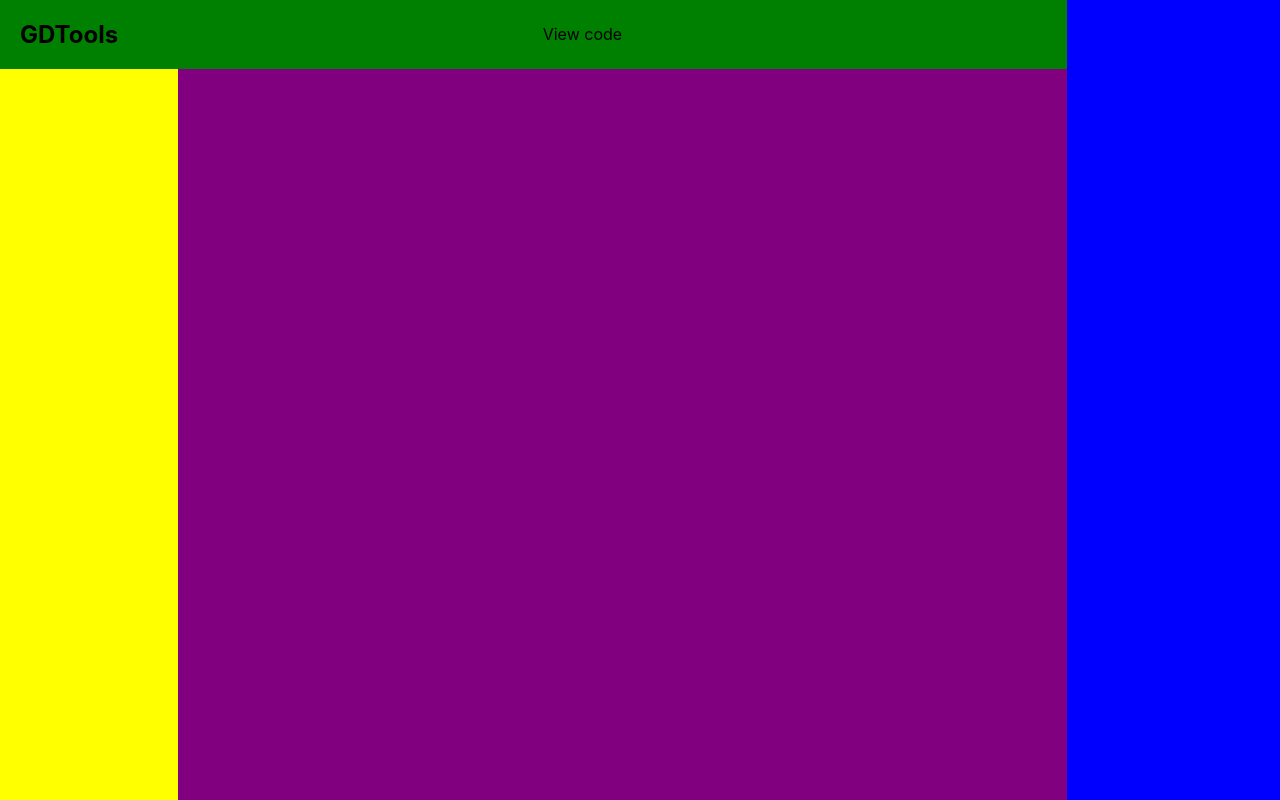
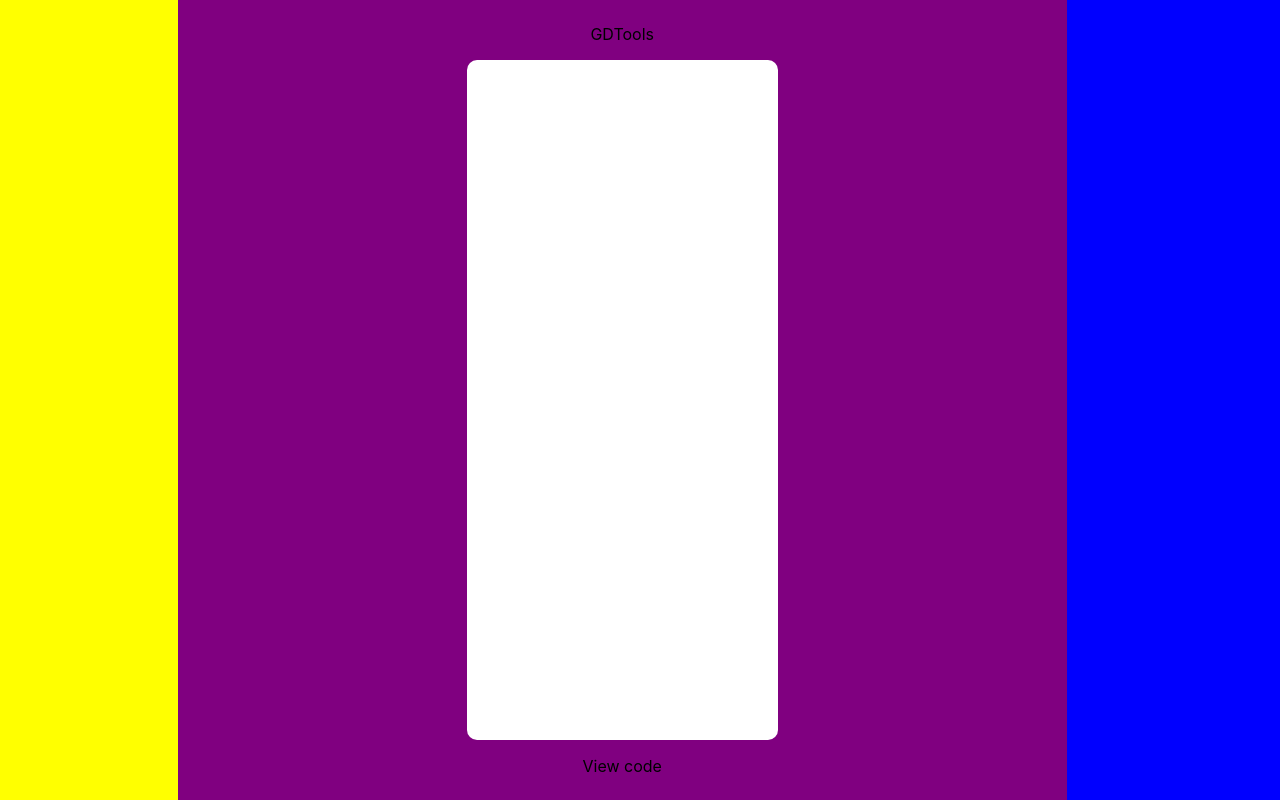
Before and after one commit to GabrielDavid1/GDTools, a Next.js app: page / in a window 1280 px wide. Built offline with nearby package versions, Linux system fonts and the light colour scheme.

Commit message:
theme defined

```diff
--- a/pages/index.tsx
+++ b/pages/index.tsx
@@ -9,23 +9,37 @@ const Home: NextPage = () => {
         <title>GDTools</title>
         <meta name="description" content="my app" />
         <link rel="icon" href="/favicon.ico" />
+        <link rel="preconnect" href="https://fonts.googleapis.com"/>
+        <link rel="preconnect" href="https://fonts.gstatic.com" />
+        <link href="https://fonts.googleapis.com/css2?family=Roboto:wght@300&display=swap" rel="stylesheet" />
+        <link rel="preconnect" href="https://fonts.googleapis.com" />
+        <link rel="preconnect" href="https://fonts.gstatic.com" />
+        <link href="https://fonts.googleapis.com/css2?family=Bitter:wght@500&display=swap" rel="stylesheet" />
       </Head>
 
       <div className="functionalities-block">
-        <header className="details">
+        <div className="control-block">
+
+          <section className="side-area">
+
+          </section>
+
+          <main className="content">
             <span className="title-logo">
-            <h2> GDTools </h2>
+              <p> GDTools </p>
             </span>
+
+            <div className="app-content">
+
+            </div>
+
             <span className="code-view">
               <a>
                 <p> View code </p>
               </a>
             </span>
-          <p> </p>
-        </header>
-        <div className="control-block">
-          <section className="side-area"></section>
-          <main className="content"> </main>
+          </main>
+
         </div>
       </div>
       <div className="control-settings"></div>
--- a/styles/globals.scss
+++ b/styles/globals.scss
@@ -1,3 +1,4 @@
+
 body {
   padding: 0;
   margin: 0;
@@ -39,7 +40,17 @@ body {
       main.content {
         width: 100%;
         height: 100%;
+        display:flex;
+        flex-direction: column;
+        justify-content:center;
+        align-items:center;
         background: purple;
+        .app-content {
+          background: white;
+          width: 35%;
+          height: 85%;
+          border-radius: 10px;
+        }
       }
     }
   }
```
Also changed, not shown: theme/index.ts (added, +23 -0 lines), theme/styled.d.ts (added, +8 -0 lines). Lines whose indentation alone changed are shown as unchanged.
